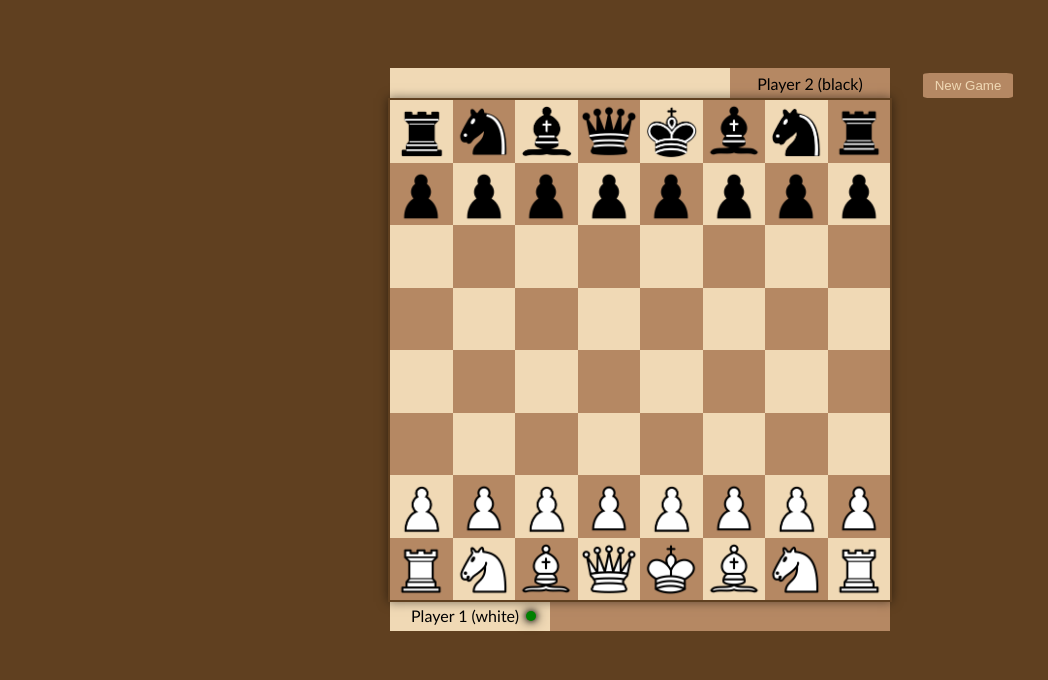
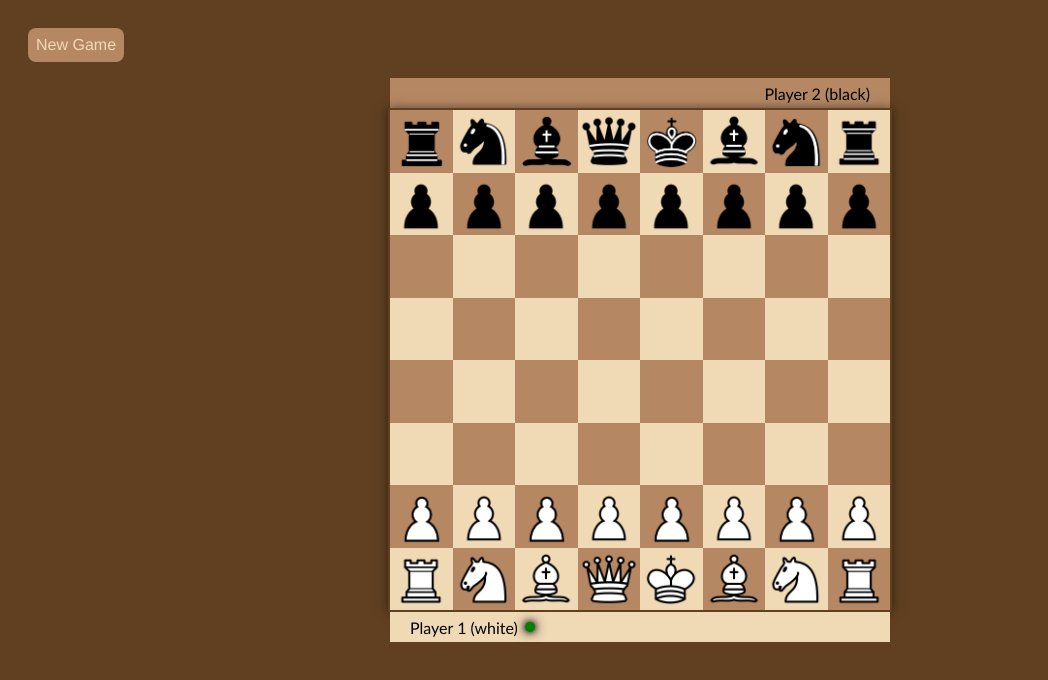
Before and after one commit to mmkarandikar/chess_engine, a plain HTML site: page index.html in a window 1280 px wide. Both pictures are taken after a click on the button "New Game". Shown: the whole page, without its empty margins (0-1048 px from the left). Drawn offline with Linux system fonts and the light colour scheme.

Commit message:
rename project

```diff
--- a/frontend/style.css
+++ b/frontend/style.css
@@ -1,31 +1,158 @@
+/* Define variables */
+:root{
+    --colorprimary: #b58863;
+    --colorsecondary: #f0d9b5;
+    --coloraccent: #BABABA;
+    --colorbackground: #604020;
+
+}
+
 /* Create Board */
-/* * {
-    margin: 0;
-    padding: 0;
-    box-sizing: border-box;
-} */
-
 body {
+    background-color: var(--colorbackground);
+    color: #333;
     font-family:'Trebuchet MS';
-    background-color: #604020;
     padding: 20px;
-    color: #333;
 }
 
 
+/* New game button */
+.buttonRow {
+    margin-bottom: 50px;
+}
+
+.buttons {
+    align-items: center;
+    background-color: var(--colorprimary);
+    border: none;
+    border-radius: 8px;
+    box-sizing: border-box;
+    color: var(--colorsecondary);
+    cursor: pointer;
+    display: flex;
+    float: left;
+    font-family: "Haas Grot Text R Web", "Helvetica Neue", Helvetica, Arial, sans-serif;
+    font-size: 16px;
+    font-weight: 320;
+    justify-content: center;
+    margin: auto;
+    margin-right: 8px;
+    padding: 8px 8px;
+    position: relative;
+    text-align: center;
+    vertical-align: baseline;
+    touch-action: manipulation;
+}
+
+.buttons:hover {
+    background-color: black;
+}
+
+
+/* Define the board and the squares */
 .chess-board {
-    width: 500px;
-    height: 500px;
-    position: relative;
-    top: -75px;
     border: 2px solid #604020;
     box-shadow: 0 0 10px rgba(0,0,0,0.5);
-    margin: auto;
     display: grid;
     grid-template-columns: repeat(8, 1fr);
     grid-template-rows: repeat(8, 1fr);
+    height: 500px;
+    margin: auto;
+    position: relative;
+    width: 500px;
 }
 
+.square{
+    align-items: center;
+    display: flex;
+    height: 100%;
+    justify-content: center;
+    position: relative;
+    width: 100%;
+}
+
+.light-square{
+    background-color: var(--colorprimary);
+}
+.dark-square{
+    background-color: var(--colorsecondary);
+}
+
+.selected-square{
+    background-color: var(--coloraccent);
+}
+
+.dest-square{
+    display: flex;
+}
+
+.dest-square:hover {
+    background-color: var(--colorbackground);
+}
+
+.check-square{
+    background: radial-gradient(#e66465, #9198e5);
+}
+
+.active-player-dot {
+    position: relative;
+    left: 7.5px;
+    height: 10px;
+    width: 10px;
+    background-color: green;
+    border-radius: 50%;
+}
+
+.active-player-dot {
+    animation: pulseGlow 1.5s infinite ease-in-out;
+  }
+  @keyframes pulseGlow {
+    0%, 100% {
+      box-shadow: 0 0 5px black, 0 0 10px black;
+    }
+    50% {
+      box-shadow: 0 0 15px black, 0 0 30px black;
+    }
+  }
+
+.allowedMovesDot {
+    position: relative;
+    height: 15px;
+    width: 15px;
+    background-color: teal;
+    border-radius: 50%;
+}
+
+.attackDot {
+    height: 100%;
+    width: 100%;
+    background-color: red;
+    opacity: 0.35;
+}
+
+/* Promotion square design */
+
+/* .promotion-square{
+    position: absolute;
+    height: 62.5px;
+    width: 250px;
+    top: -10px;
+    left: 593.75px;
+    background-color: #f0d9b5;
+} */
+
+/* .promotion-file{
+    position: absolute;
+    height: 62.5px;
+    width: 250px;
+    top: -10px;
+    left: 593.75px;
+    background-color: #604020;
+    z-index: 0;
+} */
+
+
+/* Display game result */
 .result {
     position: relative;
     display: flex;
@@ -43,7 +170,22 @@ body {
     justify-content: center;
 }
 
+.overlayNewGameButton {
+    position: absolute;
+    border: none;
+    width: 90px;
+    height: 25px;
+    background-color: #000000;
+    color: #ffffff;
+    top: 275px;
+    border-radius: 7.5%;
+}
 
+.overlayNewGameButton:hover{
+    opacity: 0.75;
+}
+
+/* Design moves table */
 #movesTable {
     position: relative;
     margin: auto;
@@ -71,47 +213,8 @@ th, td {
     text-align: center;
   }
 
-.buttonNewGame {
-    position: relative;
-    display: flex;
-    left: 328px;
-    top: 45px;
-    align-items: center;
-    text-align: center;
-    justify-content: center;
-    margin: auto;
-    border: none;
-    width: 90px;
-    height: 25px;
-    background-color: #b58863;
-    color: #f0d9b5;
-    border-radius: 7.5%;
-}
 
-.buttonNewGame:hover {
-    border: none;
-    width: 90px;
-    height: 25px;
-    background-color: black;
-    color: #f0d9b5;
-}
-
-.overlayNewGameButton {
-    position: absolute;
-    border: none;
-    width: 90px;
-    height: 25px;
-    background-color: #000000;
-    color: #ffffff;
-    top: 275px;
-    border-radius: 7.5%;
-}
-
-.overlayNewGameButton:hover{
-    opacity: 0.75;
-}
-
-.buttonUndo {
+/* .buttonUndo {
     border: none;
     width: 90px;
     height: 25px;
@@ -121,53 +224,36 @@ th, td {
     left: 225px;
     top: 25px;
     border-radius: 7.5%;
-}
+} */
 
 
-.allowedMovesDot {
+.playerbox{
+    align-items: center;
+    color: black;
+    display: flex;
+    height: 30px;
+    justify-content: center;
+    margin: auto;
     position: relative;
-    height: 15px;
-    width: 15px;
-    background-color: teal;
-    border-radius: 50%;
-}
-
-.attackDot {
-    height: 100%;
-    width: 100%;
-    background-color: red;
-    opacity: 0.35;
-}
-
-.playerbox{
-    display: flex;
-    position: relative;
-    height: 30px;
-    width: 160px;
-    /* top: 00px; */
-    /* left: 212.5px; */
-    justify-content: center;
-    align-items: center;
     text-align: center;
-    color: black;
-    margin: auto;
+    width: 480px;
 }
 
 .playerbox-black{
-    top: -15px;
-    left: 170px;
-    background-color: #b58863;
+    background-color: var(--colorprimary);
+    justify-content: right;
+    padding-right: 20px;
 }
 
 .playerbox-white{
-    top: 547.5px;
-    left: -170px;
-    background-color: #f0d9b5;
+    background-color: var(--colorsecondary);
+    justify-content: left;
+    padding-left: 20px;
 
 }
 
 /* This box contains the captured black pieces and is placed on the white end of the board */
-.capturebox-white{
+/* .capturebox-white{
     position: relative;
     top: 487.5px;
     left: 80px;
@@ -180,10 +266,10 @@ th, td {
     font-size: 25px;
     background-color: #b58863;
     margin: auto;
-}
+} */
 
 /* This box contains the captured white pieces and is placed on the black end of the board */
-.capturebox-black{
+/* .capturebox-black{
     position: relative;
     top: -75px;
     left: -80px;
@@ -196,83 +282,8 @@ th, td {
     font-size: 25px;
     background-color: #f0d9b5;
     margin: auto;
-}
-
-.active-player-dot {
-    position: relative;
-    left: 7.5px;
-    height: 10px;
-    width: 10px;
-    background-color: green;
-    border-radius: 50%;
-}
-
-.active-player-dot {
-    animation: pulseGlow 1.5s infinite ease-in-out;
-  }
-  @keyframes pulseGlow {
-    0%, 100% {
-      box-shadow: 0 0 5px black, 0 0 10px black;
-    }
-    50% {
-      box-shadow: 0 0 15px black, 0 0 30px black;
-    }
-  }
-
-/* Define Squares */
-.square{
-    width: 100%;
-    height: 100%;
-    position: relative;
-    align-items: center;
-    justify-content: center;
-    display: flex;
-}
-
-/* .promotion-square{
-    position: absolute;
-    height: 62.5px;
-    width: 250px;
-    top: -10px;
-    left: 593.75px;
-    background-color: #f0d9b5;
 } */
 
-.promotion-file{
-    position: absolute;
-    height: 62.5px;
-    width: 250px;
-    top: -10px;
-    left: 593.75px;
-    background-color: #604020;
-    z-index: 0;
-}
-
-.selected-square{
-    background-color: rgb(186, 186, 186);
-}
-
-
-.dest-square{
-    display: flex;
-}
-
-.dest-square:hover {
-    background-color: #604020;
-}
-
-
-.light-square{
-    background-color: #f0d9b5;
-}
-
-.dark-square{
-    background-color: #b58863;
-}
-
-.check-square{
-    background: radial-gradient(#e66465, #9198e5);
-}
 
 /* Define Pieces */
 .piece {
--- a/index.html
+++ b/index.html
@@ -3,7 +3,7 @@
 <head>
     <meta charset="UTF-8">
     <meta name="viewport" content="width=device-width, initial-scale=1.0">
-    <title>Chess Board</title>
+    <title>Shatranj</title>
     <link rel="stylesheet" href="frontend/style.css">
 </head>
 <script type="module" src="frontend/root.js"></script>
@@ -12,21 +12,14 @@
 <script type="module" src="frontend/moves.js"></script>
 
 <body>
-    <button id="newGame" class="buttonNewGame">New Game</button>
-    <!-- <button id="undo" class="buttonUndo">Undo Move</button>  -->
-    <!-- <div id="welcomeBox" class="welcome-box">
-      Welcome to Shatranj!
-    </div> -->
+  <div class="buttonRow">
+    <button id="newGame" class="buttons">New Game</button>
+    <!-- <button id="undoGame" class="buttons">Undo Move</button> -->
+  </div>
 
-    <div id="playerBoxWhite" class="playerbox playerbox-white">
-      Player 1 (white)
-    </div>
   <div id="playerBoxBlack" class="playerbox playerbox-black">
     Player 2 (black)
   </div>
-
-    <div id="cboxWhite" class="capturebox-white"></div>
-    <div id="cboxBlack" class="capturebox-black"></div>
 
   <div class="chess-board">
     <script type="module">
@@ -34,6 +27,13 @@
       createBoard();
       </script>
   </div>
+
+  <div id="playerBoxWhite" class="playerbox playerbox-white">
+    Player 1 (white)
+    <div id="cboxWhite" class="capturebox-white"></div>
+  </div>
+
+
   <table id="movesTable" class="moveTable">
     <div class="table-wrapper">
       <tbody>
```
Lines whose indentation alone changed are shown as unchanged.
